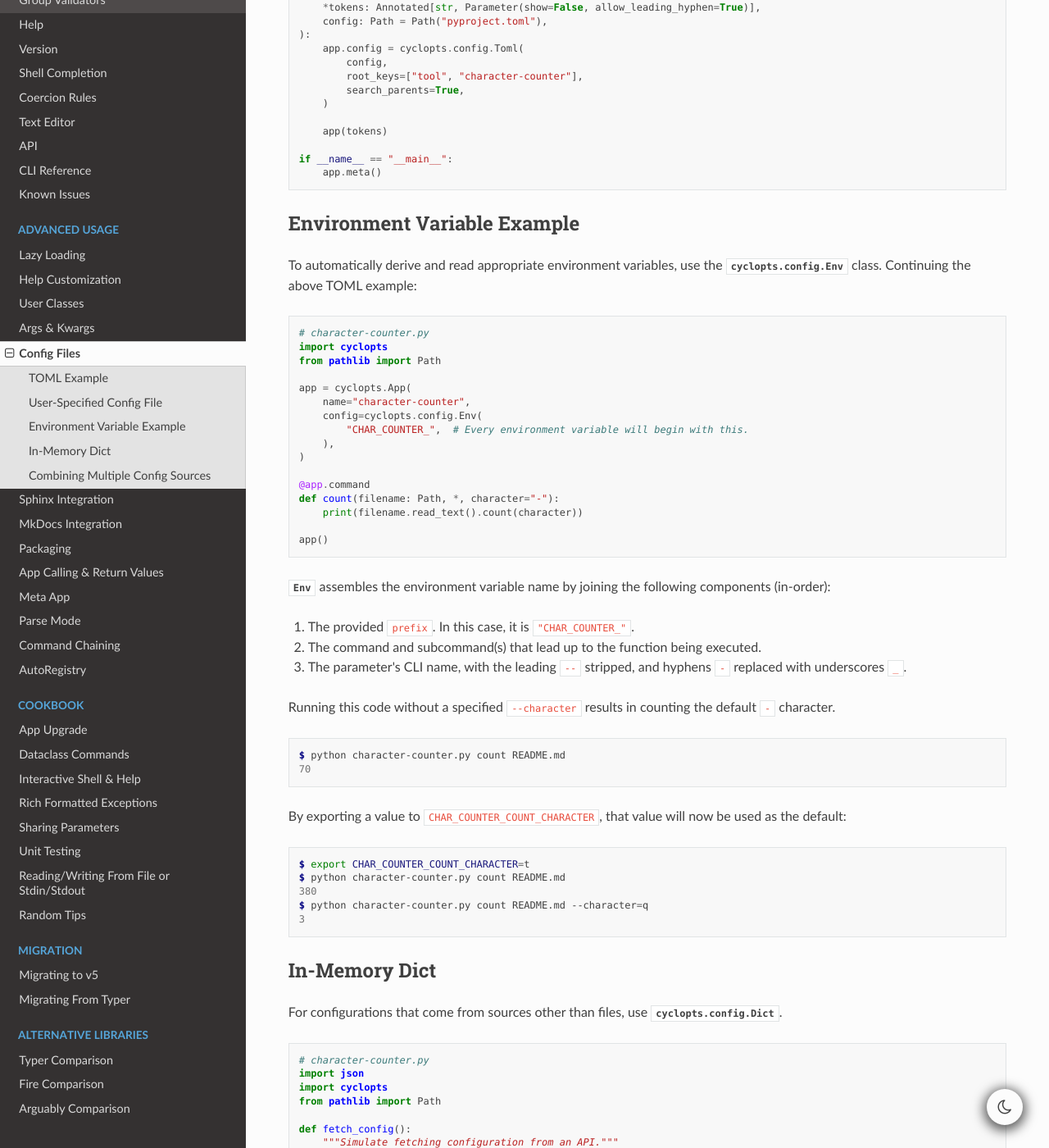
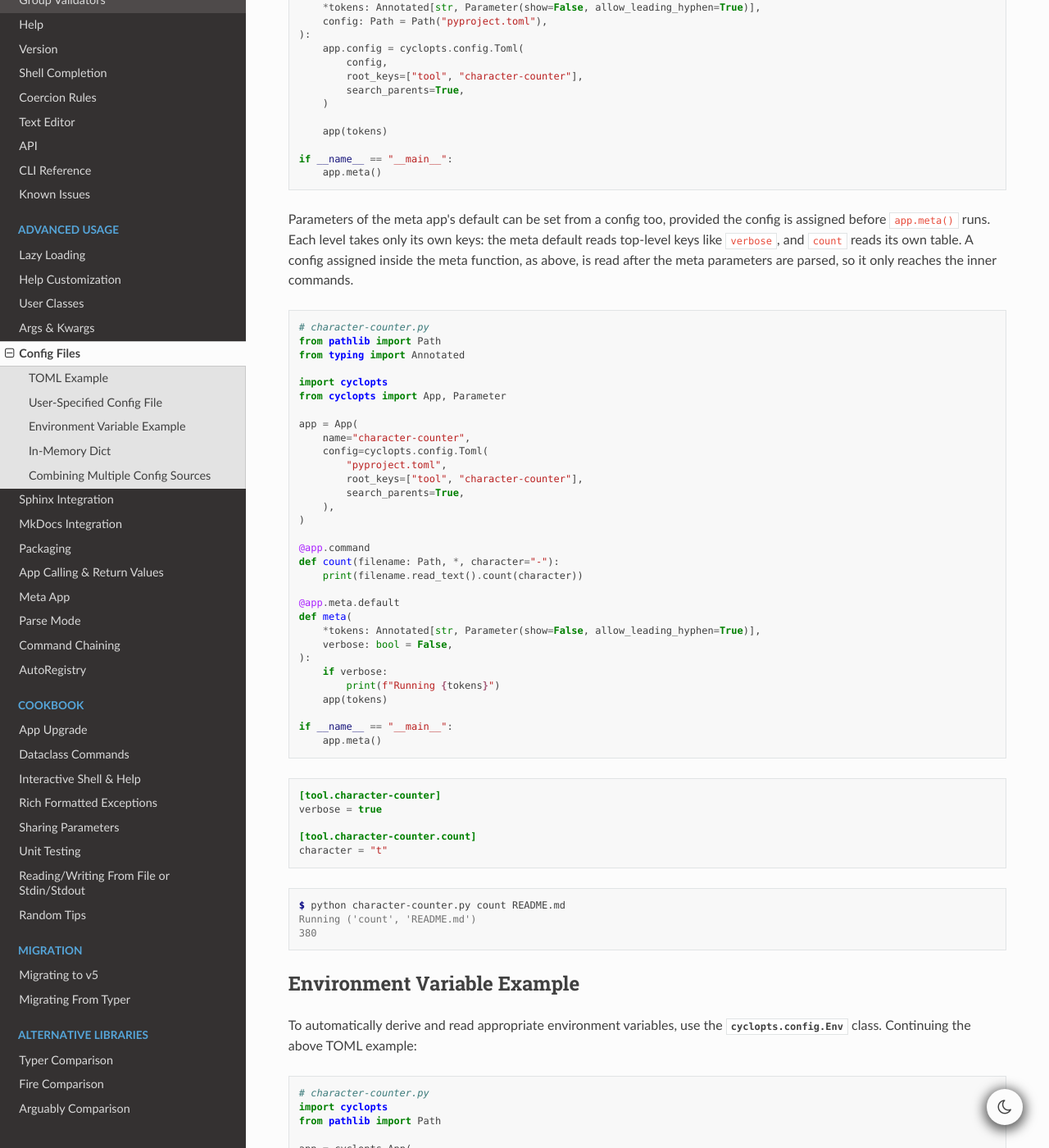
Before and after one commit to BrianPugh/cyclopts, a Sphinx documentation site: the page built from docs/source/config_file.rst, in a window 1280 px wide and 1400 px high, scrolled down 1963 px. Shown: the whole window at 82% size. Built offline with Sphinx 7.4.7 and the Read the Docs theme 3.1.0, drawn with Linux system fonts in a browser that asks for light colours; the version number could not be read and is left out.

Commit message:
docs: note that config binds meta app parameters
Co-Authored-By: Claude Opus 5.5 <noreply@anthropic.com>

```diff
--- a/docs/source/config_file.rst
+++ b/docs/source/config_file.rst
@@ -115,6 +115,58 @@ This can be accomplished via a :ref:`Meta App`.
 
     if __name__ == "__main__":
         app.meta()
+
+Parameters of the meta app's default can be set from a config too, provided the config is assigned before ``app.meta()`` runs.
+Each level takes only its own keys: the meta default reads top-level keys like ``verbose``, and ``count`` reads its own table.
+A config assigned inside the meta function, as above, is read after the meta parameters are parsed, so it only reaches the inner commands.
+
+.. code-block:: python
+
+   # character-counter.py
+   from pathlib import Path
+   from typing import Annotated
+
+   import cyclopts
+   from cyclopts import App, Parameter
+
+   app = App(
+       name="character-counter",
+       config=cyclopts.config.Toml(
+           "pyproject.toml",
+           root_keys=["tool", "character-counter"],
+           search_parents=True,
+       ),
+   )
+
+   @app.command
+   def count(filename: Path, *, character="-"):
+       print(filename.read_text().count(character))
+
+   @app.meta.default
+   def meta(
+       *tokens: Annotated[str, Parameter(show=False, allow_leading_hyphen=True)],
+       verbose: bool = False,
+   ):
+       if verbose:
+           print(f"Running {tokens}")
+       app(tokens)
+
+   if __name__ == "__main__":
+       app.meta()
+
+.. code-block:: toml
+
+   [tool.character-counter]
+   verbose = true
+
+   [tool.character-counter.count]
+   character = "t"
+
+.. code-block:: console
+
+   $ python character-counter.py count README.md
+   Running ('count', 'README.md')
+   380
 
 ----------------------------
 Environment Variable Example
```
